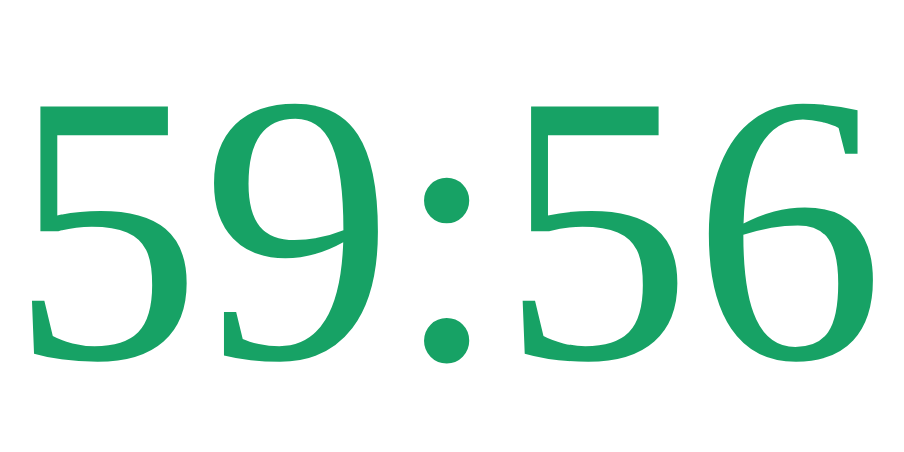
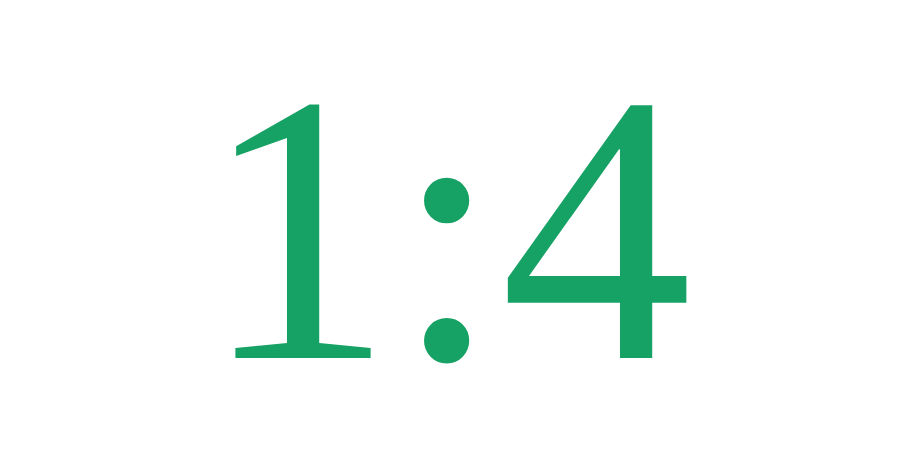
Before and after one commit to sdelon/minuteur-genially, a website: page index.html in a window 1280 px wide. Shown: the whole page, without its empty margins (193-1097 px from the left). Drawn offline with Linux system fonts and the light colour scheme.

Commit message:
modif 45m

```diff
--- a/index.html
+++ b/index.html
@@ -9,7 +9,7 @@
 
 	<script type="text/javascript">
 	function startTimer(duration, display) {
-    var timer = duration, minutes, seconds;
+    let timer = duration, minutes, seconds;
     setInterval(function () {
         minutes = parseInt(timer / 60, 10)
         seconds = parseInt(timer % 60, 10);
@@ -17,20 +17,21 @@
         minutes = minutes < 10 ? "0" + minutes : minutes;
         seconds = seconds < 10 ? "0" + seconds : seconds;
 
-        display.textContent = minutes + ":" + seconds;
+        display.textContent = (45 - minutes) + ":" + (60 - seconds);
 
         if (--timer < 0) {
             timer = 0;
-			document.getElementById('time').className = 'on';
+            document.getElementById('time').className = 'on';
         }
     }, 1000);
 }
 
 window.onload = function () {
-    var fiveMinutes = 60 * 60,
+    var fiveMinutes = 45 * 60,
         display = document.querySelector('#time');
     startTimer(fiveMinutes, display);
 };
+
 	</script>
 	<style type="text/css">
 	#time{
```
